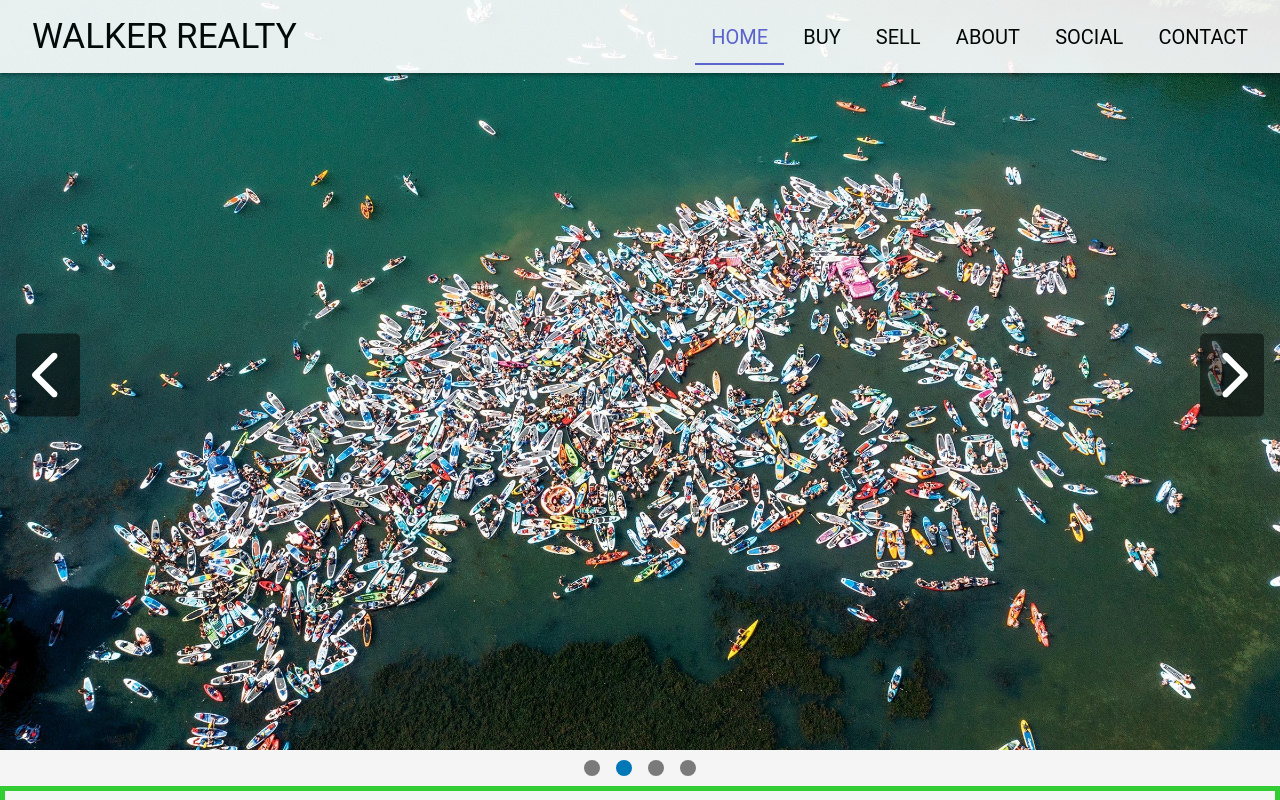
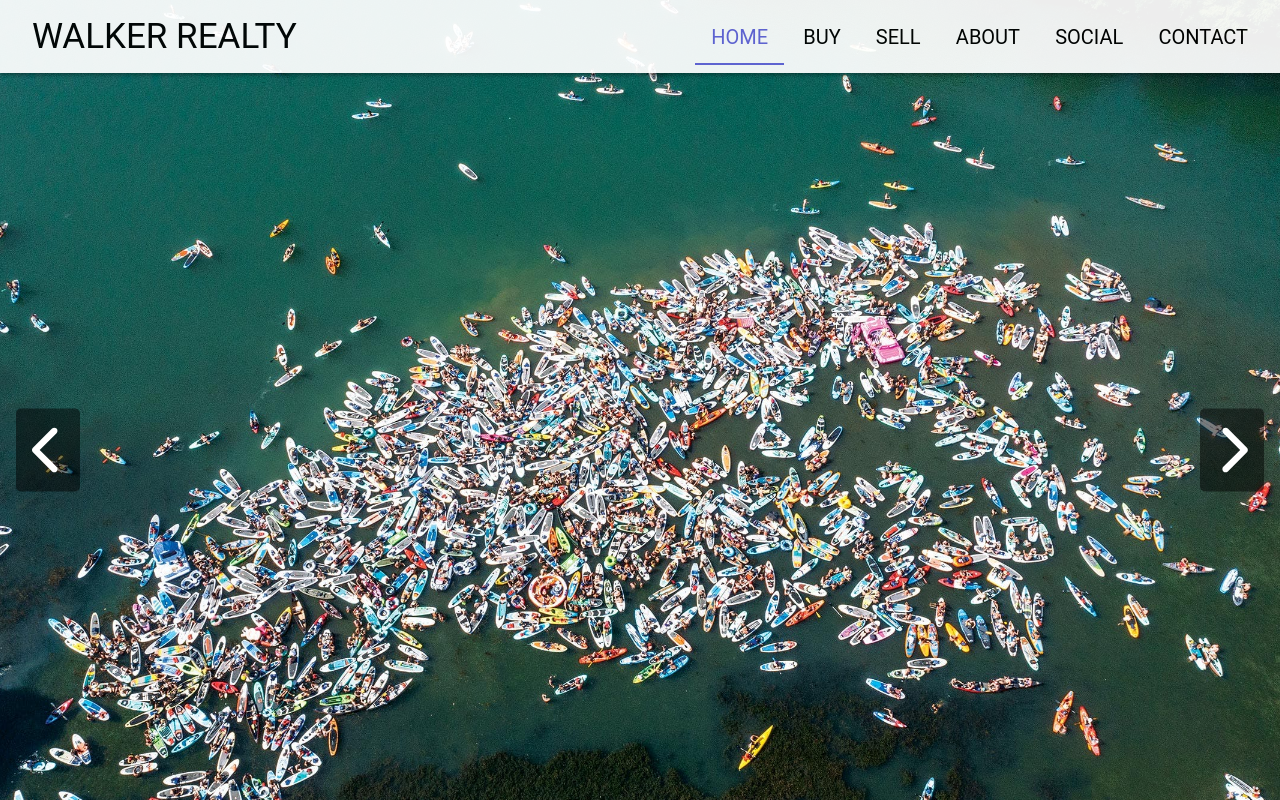
Before and after one commit to MatthewEvWalker/jeff-realtor, a React (Create React App) app: page / in a window 1280 px wide. Shown: the top 800 px of the page. Built offline with nearby package versions, Linux system fonts and the light colour scheme.

Commit message:
made the images larger and the nav bar opacity slightly less opacity

```diff
--- a/src/components/Home/Home.scss
+++ b/src/components/Home/Home.scss
@@ -7,7 +7,7 @@
 
 .photo-carousel {
     width: 100%;
-    height: 750px;
+    height: 900px;
     position: relative;
 }
 
--- a/src/components/Navbar/Navbar.scss
+++ b/src/components/Navbar/Navbar.scss
@@ -13,7 +13,7 @@ body {
     position: fixed;
     z-index: 100;
     box-shadow: 0 2px 4px rgba(0, 0, 0, 0.4);
-    opacity: 0.9;
+    opacity: 0.93;
 }
 
 .logo-name {
```
